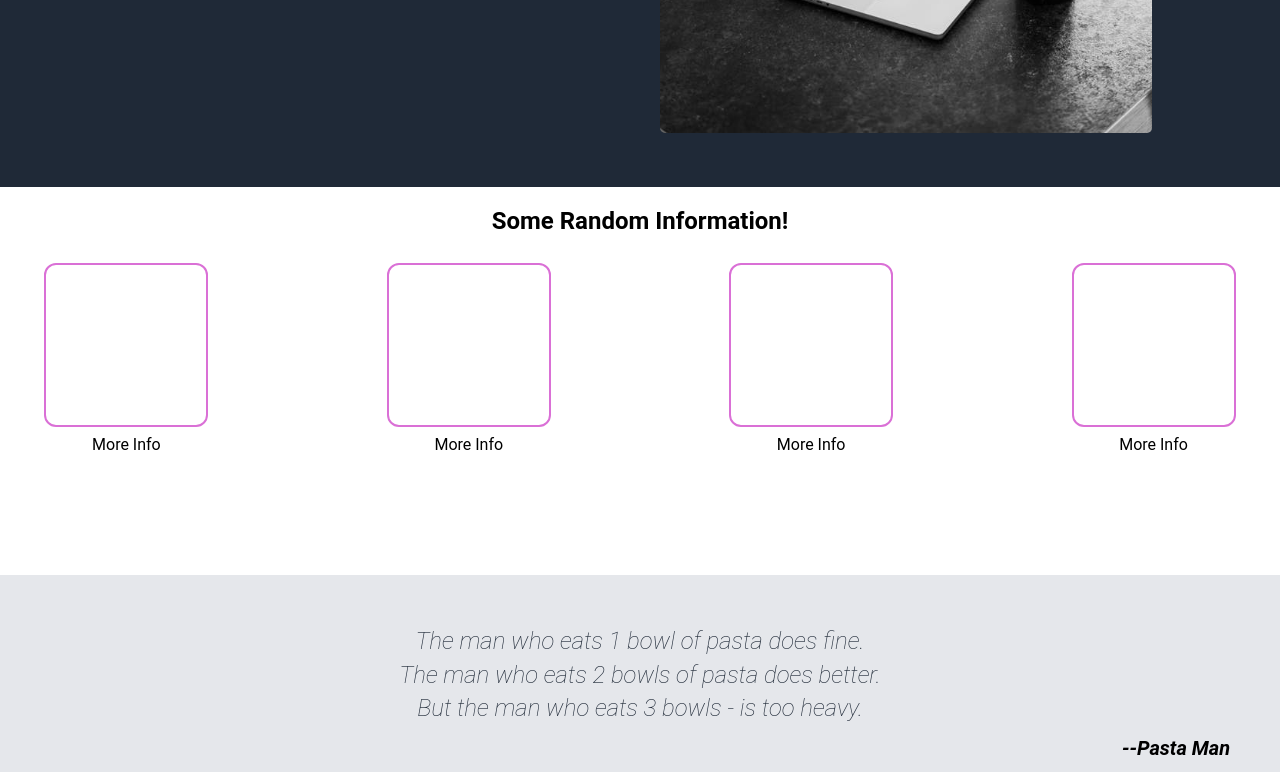
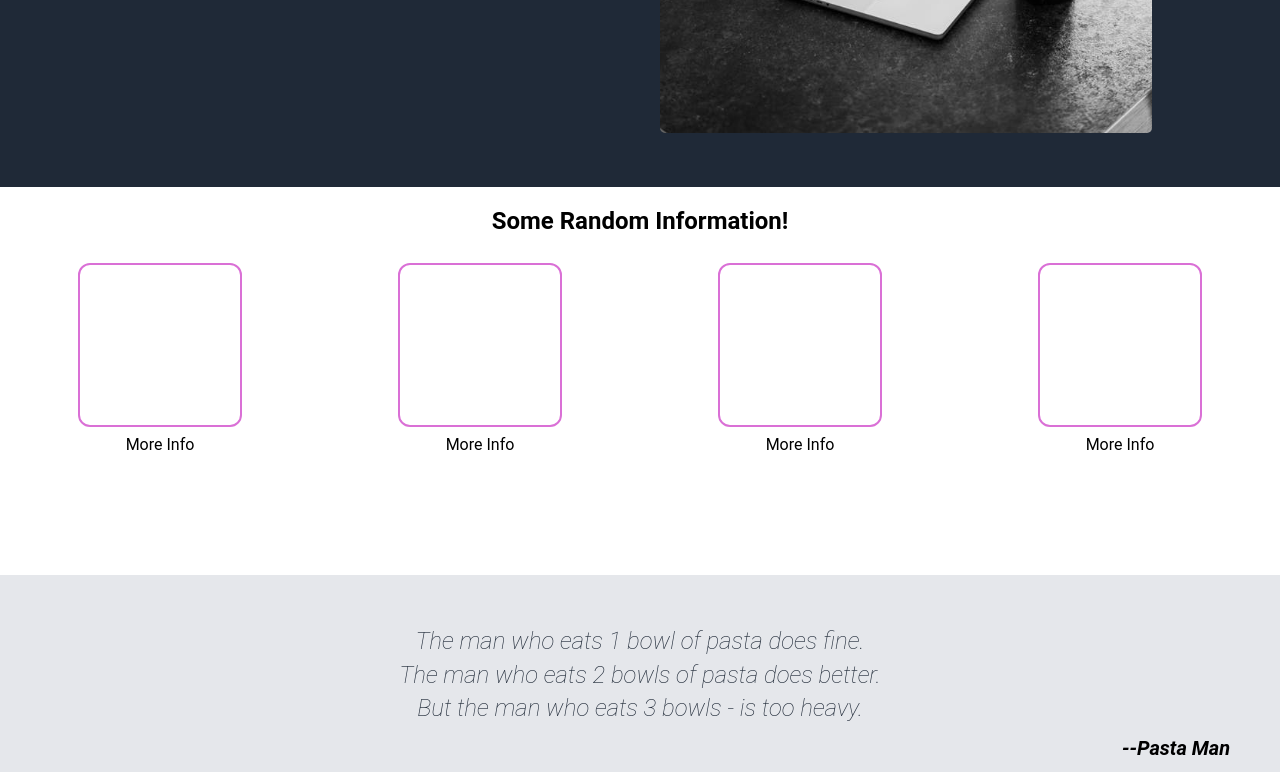
Before and after one commit to dotkohdawtyookay/landing-page, a plain HTML site: page index.html in a window 1280 px wide. Shown: the part 529-1301 px from the top of the page. Drawn offline with Linux system fonts and the light colour scheme; a script that the page names is missing.

```diff
--- a/style.css
+++ b/style.css
@@ -128,7 +128,7 @@ a {
 .divvy-box {
     display: flex;
     justify-content: center;
-    gap: 7%;
+
     height: 20em;
     width: 100%;
 
```
